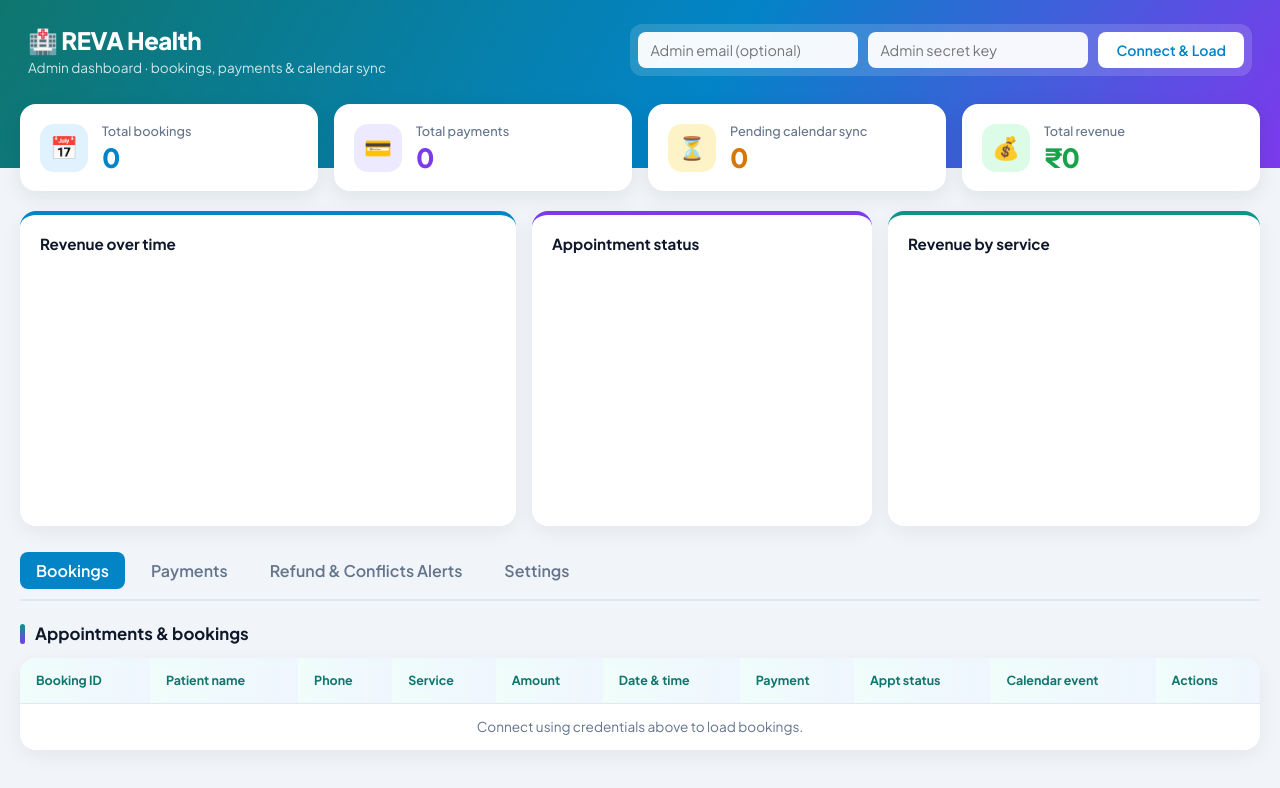
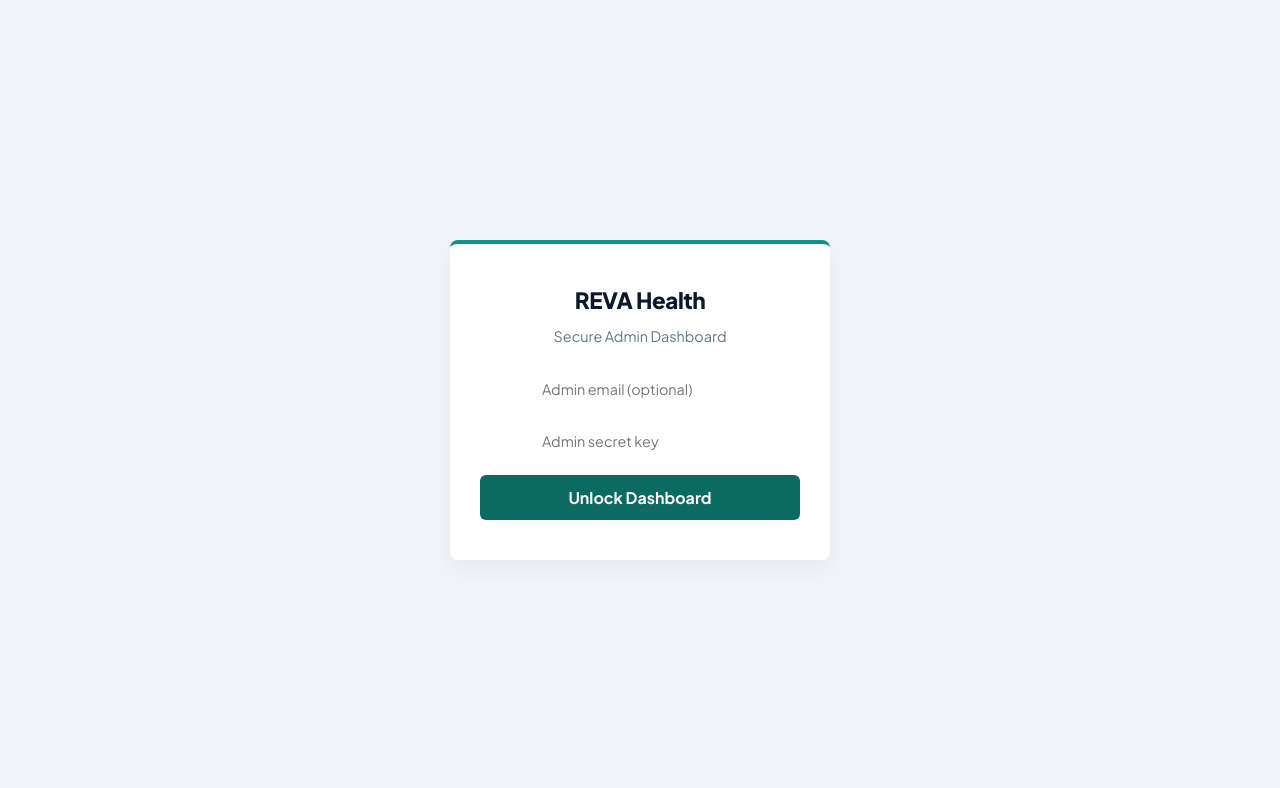
Before and after one commit to kartikeymishradev/symmetrical-bassoon, a website: page admin/index.html in a window 1280 px wide. Drawn offline with nearby package versions, Linux system fonts and the light colour scheme.

Commit message:
fix(admin): gate dashboard behind login screen until authenticated

```diff
--- a/admin/index.html
+++ b/admin/index.html
@@ -82,9 +82,31 @@
     .input-field { width: 100%; padding: 10px; border: 1px solid var(--border); border-radius: 8px; font-size: 0.9rem; }
     .card { background: var(--card); border-radius: 16px; padding: 20px; box-shadow: 0 4px 12px rgba(0,0,0,0.05); }
     .card h2 { margin-bottom: 16px; font-size: 1.1rem; }
-  </style>
+
+    #login-gate { position: fixed; inset: 0; background: var(--bg); display: flex; align-items: center; justify-content: center; z-index: 9999; padding: 20px; }
+    .login-card { background: var(--card); padding: 40px 30px; border-radius: 8px; box-shadow: 0 10px 25px rgba(0,0,0,0.05); width: 100%; max-width: 380px; text-align: center; border-top: 4px solid var(--teal); }
+    .login-card h2 { margin-bottom: 8px; font-weight: 800; color: var(--text); font-size: 1.4rem; letter-spacing: -0.02em; }
+    .login-card p { margin-bottom: 24px; color: var(--muted); font-size: 0.9rem; }
+    .login-input { width: 100%; padding: 12px; margin-bottom: 16px; border: 1px solid var(--border); border-radius: 6px; font-size: 0.95rem; }
+    .login-btn { width: 100%; padding: 12px; background: #0B6B62; color: white; border: none; border-radius: 6px; font-size: 1rem; font-weight: 700; cursor: pointer; transition: background 0.2s; }
+    .login-btn:hover:not(:disabled) { background: #09504a; }
+    .login-btn:disabled { opacity: 0.7; cursor: not-allowed; }
+    .login-error { color: #dc2626; font-size: 0.85rem; margin-top: 12px; display: none; font-weight: 500; }
+</style>
 </head>
 <body>
+  <div id="login-gate">
+    <div class="login-card">
+      <h2>REVA Health</h2>
+      <p>Secure Admin Dashboard</p>
+      <input type="email" id="gateEmail" class="login-input" placeholder="Admin email (optional)">
+      <input type="password" id="gateSecret" class="login-input" placeholder="Admin secret key">
+      <button class="login-btn" id="gateBtn" onclick="attemptLogin()">Unlock Dashboard</button>
+      <div id="gateError" class="login-error">Incorrect email or secret key</div>
+    </div>
+  </div>
+  <div id="dashboard-content" style="display: none;">
+
 
   <div class="hero">
     <div class="header">
@@ -92,11 +114,11 @@
         <h1>🏥 REVA Health</h1>
         <p>Admin dashboard · bookings, payments &amp; calendar sync</p>
       </div>
-      <div class="auth-box">
-        <input type="email" id="adminEmail" placeholder="Admin email (optional)" aria-label="Admin email">
-        <input type="password" id="adminSecret" placeholder="Admin secret key" aria-label="Admin secret key">
-        <button class="btn-refresh" onclick="loadDashboard()">Connect &amp; Load</button>
+
+      <div class="auth-box" style="background: transparent; box-shadow: none; backdrop-filter: none; padding: 0;">
+        <button class="btn-refresh" onclick="logout()" style="background: rgba(255,255,255,0.2);">Lock / Logout</button>
       </div>
+
     </div>
   </div>
 
@@ -222,6 +244,8 @@
 
   </div>
 
+    </div>
+
   <!-- Update Status Modal -->
   <div id="statusModal" style="display:none; position:fixed; top:50%; left:50%; transform:translate(-50%,-50%); background:white; padding:2rem; box-shadow:0 10px 25px rgba(0,0,0,0.5); z-index:100; border-radius:12px; width:350px;">
     <h3 style="margin-top:0;">Update Booking Status</h3>
@@ -273,16 +297,6 @@
       setTimeout(() => { t.style.display = 'none'; }, 4000);
     }
 
-    const secretInput = document.getElementById('adminSecret');
-    const emailInput = document.getElementById('adminEmail');
-
-    window.addEventListener('DOMContentLoaded', () => {
-      const savedSecret = sessionStorage.getItem('reva_admin_secret');
-      const savedEmail = sessionStorage.getItem('reva_admin_email');
-      if (savedSecret) secretInput.value = savedSecret;
-      if (savedEmail) emailInput.value = savedEmail;
-      if (savedSecret) loadDashboard();
-    });
 
     function getAuthHeaders() {
       return {
@@ -291,23 +305,81 @@
       };
     }
 
+    function logout() {
+      sessionStorage.removeItem('reva_admin_secret');
+      sessionStorage.removeItem('reva_admin_email');
+      document.getElementById('dashboard-content').style.display = 'none';
+      document.getElementById('login-gate').style.display = 'flex';
+      document.getElementById('gateSecret').value = '';
+      document.getElementById('gateBtn').textContent = 'Unlock Dashboard';
+      document.getElementById('gateBtn').disabled = false;
+      document.getElementById('gateError').style.display = 'none';
+    }
+
+    async function attemptLogin(isAuto = false) {
+      const secret = document.getElementById('gateSecret').value.trim();
+      const email = document.getElementById('gateEmail').value.trim();
+
+      if (!secret && !isAuto) {
+        const err = document.getElementById('gateError');
+        err.textContent = 'Secret key is required';
+        err.style.display = 'block';
+        return;
+      }
+
+      const btn = document.getElementById('gateBtn');
+      btn.textContent = 'Verifying...';
+      btn.disabled = true;
+      document.getElementById('gateError').style.display = 'none';
+
+      sessionStorage.setItem('reva_admin_secret', secret);
+      sessionStorage.setItem('reva_admin_email', email);
+
+      const success = await loadDashboard(true);
+
+      if (success) {
+        document.getElementById('login-gate').style.display = 'none';
+        document.getElementById('dashboard-content').style.display = 'block';
+        btn.textContent = 'Unlock Dashboard';
+        btn.disabled = false;
+      } else {
+        if (isAuto) {
+          sessionStorage.removeItem('reva_admin_secret');
+        } else {
+          document.getElementById('gateError').textContent = 'Incorrect email or secret key';
+          document.getElementById('gateError').style.display = 'block';
+        }
+        btn.textContent = 'Unlock Dashboard';
+        btn.disabled = false;
+      }
+    }
+
+    window.addEventListener('DOMContentLoaded', () => {
+      const savedSecret = sessionStorage.getItem('reva_admin_secret');
+      const savedEmail = sessionStorage.getItem('reva_admin_email');
+      if (savedSecret) {
+        document.getElementById('gateSecret').value = savedSecret;
+        if (savedEmail) document.getElementById('gateEmail').value = savedEmail;
+        attemptLogin(true);
+      }
+    });
+
     const COLORS = { CONFIRMED: '#0284c7', CONFIRMATION_PENDING: '#f59e0b', REQUESTED: '#8b5cf6', CANCELLED: '#f43f5e', SLOT_CONFLICT_CANCELLED: '#be123c' };
     const PALETTE = ['#0d9488', '#7c3aed', '#f59e0b', '#0284c7', '#f43f5e', '#16a34a', '#ec4899'];
     const charts = {};
 
-    async function loadDashboard() {
-      const secret = secretInput.value.trim();
-      const email = emailInput.value.trim();
-      if (!secret) { showToast('Please enter Admin Secret Key', true); return; }
-
-      sessionStorage.setItem('reva_admin_secret', secret);
-      sessionStorage.setItem('reva_admin_email', email);
-
+    async function loadDashboard(isLoginAttempt = false) {
       try {
         const res = await fetch('/api/admin/bookings', { headers: getAuthHeaders() });
-        if (res.status === 401) { showToast('Unauthorized: Incorrect credentials', true); return; }
+        if (res.status === 401) {
+          if (!isLoginAttempt) showToast('Unauthorized: Incorrect credentials', true);
+          return false;
+        }
         const data = await res.json();
-        if (!data.success) { showToast(data.error || 'Failed to fetch data', true); return; }
+        if (!data.success) {
+          if (!isLoginAttempt) showToast(data.error || 'Failed to fetch data', true);
+          return false;
+        }
 
         const bookings = data.bookings || [], payments = data.payments || [];
         renderBookings(bookings);
@@ -317,17 +389,19 @@
         const alertBody = document.getElementById('alertsTable');
         if (alertBody) {
           if (alerts.length === 0) alertBody.innerHTML = '<tr><td colspan="5" style="text-align:center;color:var(--muted);">No alerts</td></tr>';
-          else alertBody.innerHTML = alerts.map(b => '<tr><td>'+escapeHtml(b.booking_id)+'</td><td>'+escapeHtml(b.patient_name)+'</td><td>'+escapeHtml(b.phone_number)+'</td><td>₹'+escapeHtml(b.amount)+'</td><td style="color:var(--failed);">'+escapeHtml(b.appointment_status)+'</td></tr>').join('');
+          else alertBody.innerHTML = alerts.map(b => '<tr><td>'+escapeHtml(b.booking_id)+'</td><td>'+escapeHtml(b.patient_name)+'</td><td>'+escapeHtml(b.phone_number)+'</td><td>₹'+escapeHtml(b.amount)+'</td><td style="color:#be123c;">'+escapeHtml(b.appointment_status)+'</td></tr>').join('');
         }
 
         if (document.getElementById('tab-settings').classList.contains('active')) loadSettings();
 
         updateStats(bookings, payments);
         renderCharts(bookings, payments);
-        showToast('Dashboard loaded');
+        if (!isLoginAttempt) showToast('Dashboard loaded');
+        return true;
       } catch (err) {
-        showToast('Network error loading dashboard', true);
+        if (!isLoginAttempt) showToast('Network error loading dashboard', true);
         console.error(err);
+        return false;
       }
     }
 
```
